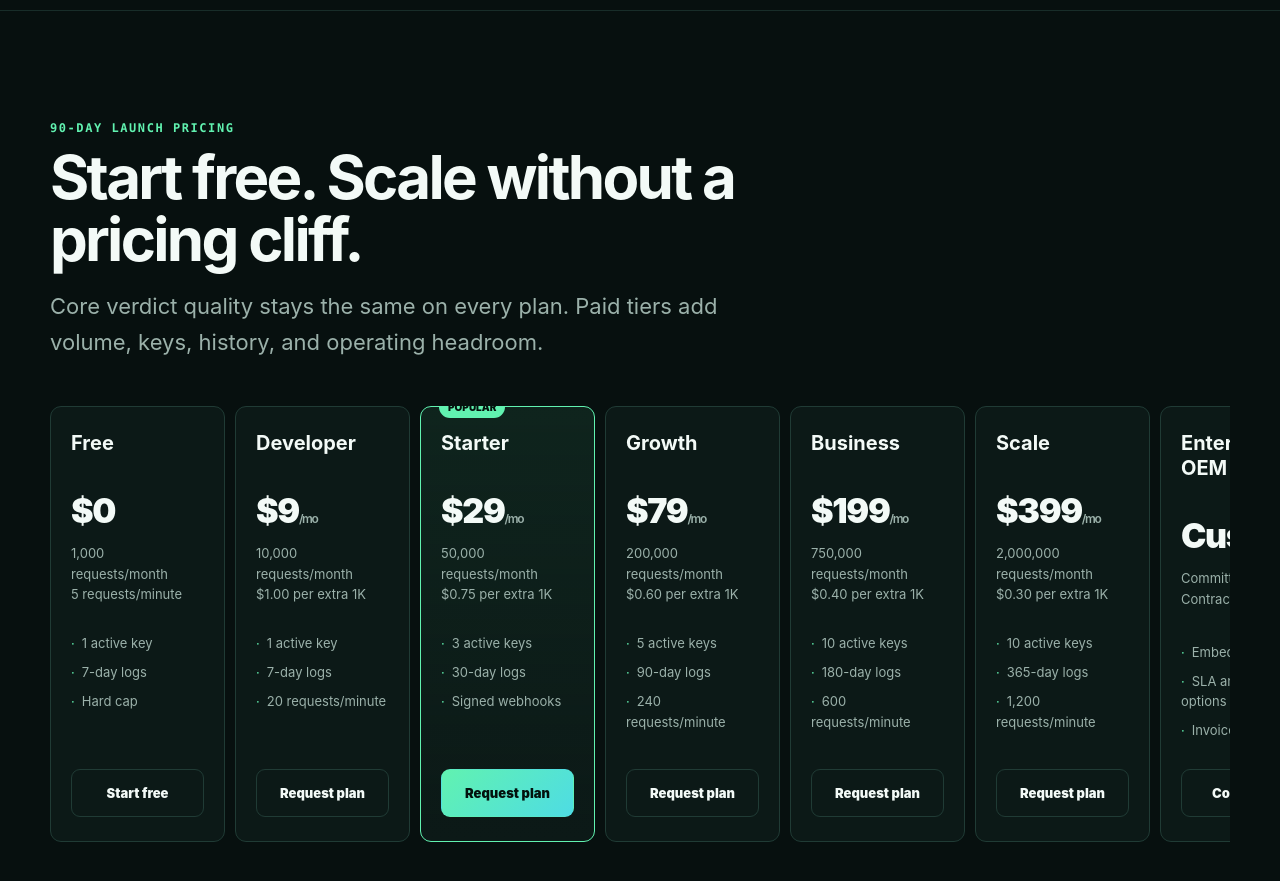
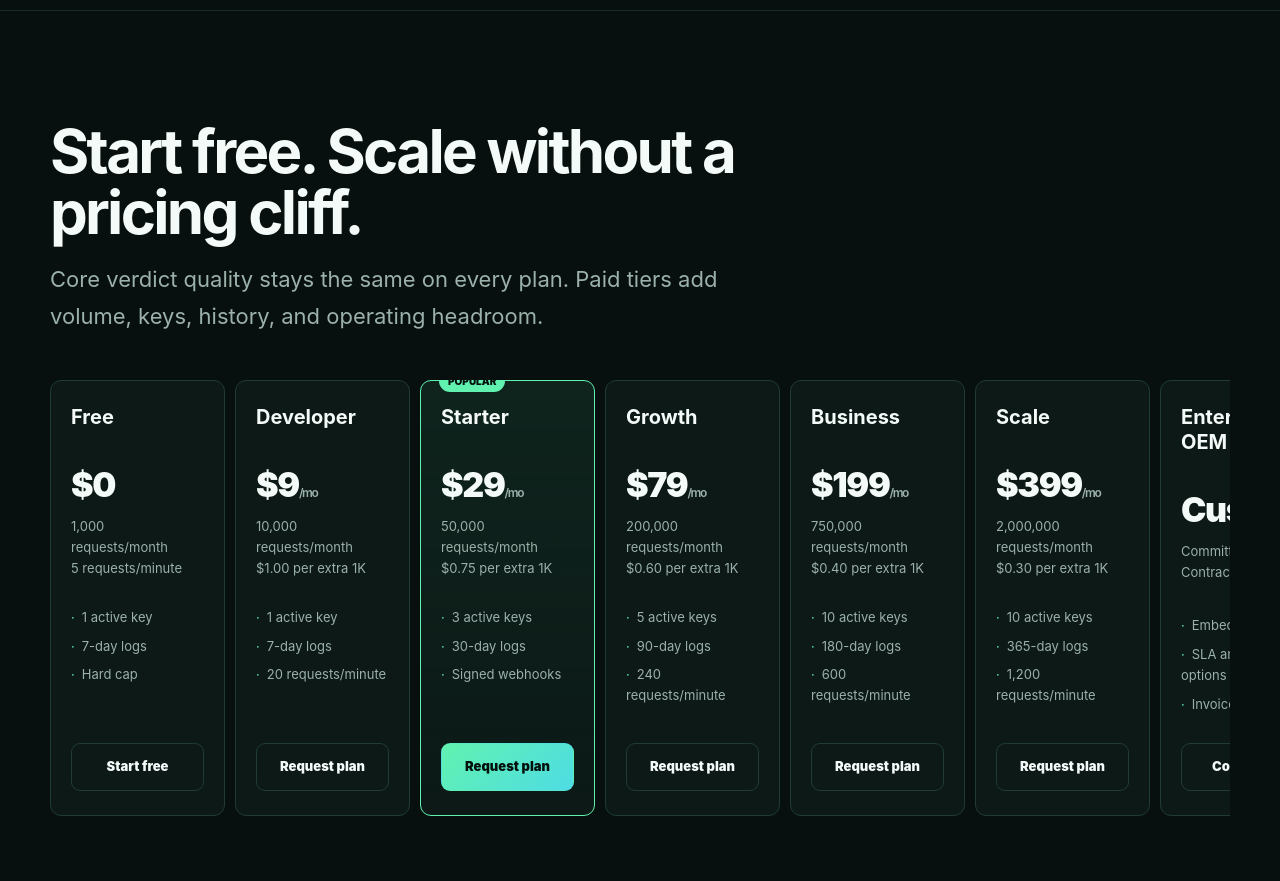
Before and after one commit to LinkShieldAI/site, a plain HTML site: page index.html in a window 1280 px wide. Shown: the part 3200-4081 px from the top of the page. Drawn offline with Linux system fonts and the light colour scheme.

Commit message:
Update index.html

```diff
--- a/index.html
+++ b/index.html
@@ -211,7 +211,7 @@
 
   <section class="section" id="pricing">
     <div class="wrap">
-      <div class="section-head"><p class="eyebrow">90-day launch pricing</p><h2>Start free. Scale without a pricing cliff.</h2><p class="lead">Core verdict quality stays the same on every plan. Paid tiers add volume, keys, history, and operating headroom.</p></div>
+      <div class="section-head"><h2>Start free. Scale without a pricing cliff.</h2><p class="lead">Core verdict quality stays the same on every plan. Paid tiers add volume, keys, history, and operating headroom.</p></div>
       <div class="pricing-shell" tabindex="0" aria-label="Pricing plans; scroll horizontally on smaller screens">
         <div class="pricing">
           <article class="price-card"><h3>Free</h3><div class="price">$0</div><p class="allowance">1,000 requests/month<br>5 requests/minute</p><ul><li>1 active key</li><li>7-day logs</li><li>Hard cap</li></ul><a class="button secondary" href="https://developer.linkshieldai.com/portal.php?signup=1">Start free</a></article>
```
